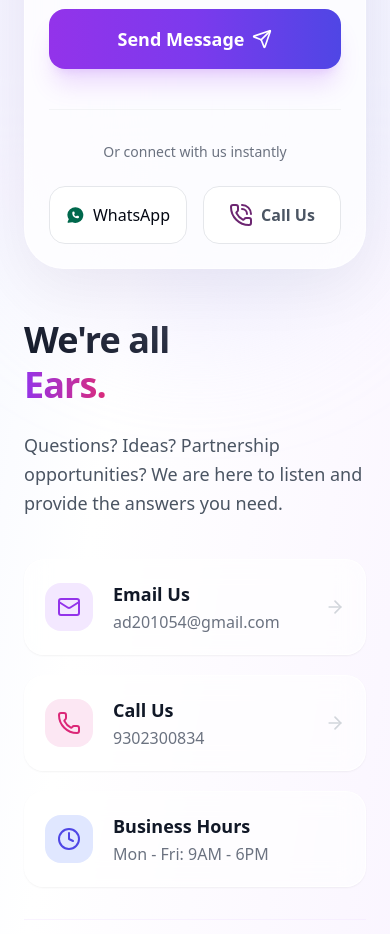
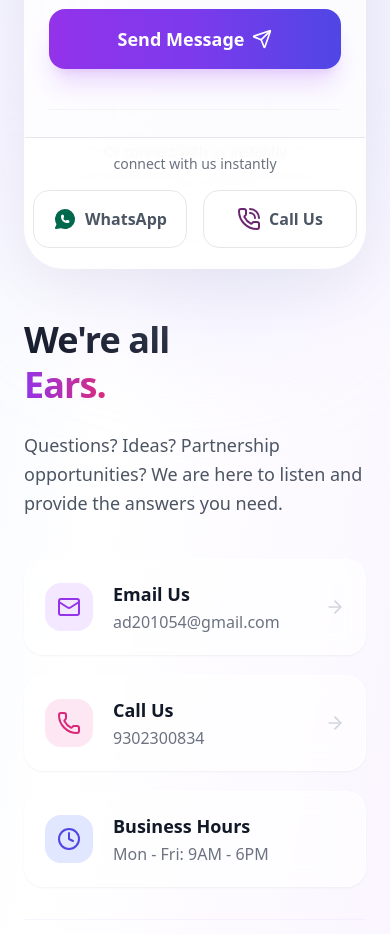
Before and after one commit to ashishkumardubey123/Digital-Web-services-, a Next.js app: page / in a window 390 px wide. Shown: the part 10700-11634 px from the top of the page. Built offline with nearby package versions, Linux system fonts and the light colour scheme.

Commit message:
form call and whatsapp buttons are chenge for there mobile screen

```diff
--- a/src/Components/CallButton.tsx
+++ b/src/Components/CallButton.tsx
@@ -1,4 +1,7 @@
 "use client";
+
+
+//  call now button on commputer screen
 
 import { Phone } from "lucide-react";
 import { motion } from "framer-motion";
--- a/src/app/contact/page.tsx
+++ b/src/app/contact/page.tsx
@@ -137,7 +137,8 @@ const ContactForm = () => {
   };
 
   // Helper for staggered animation delay
-  const getDelay = (index: number) => ({
+  const
+  getDelay = (index: number) => ({
     animationDelay: `${index * 100}ms`,
     animationFillMode: "both", // Ensures element is hidden before animation starts (if animation works), but visible otherwise.
   });
@@ -363,6 +364,7 @@ const ContactForm = () => {
               Or connect with us instantly
             </p>
             <div className="grid grid-cols-2 gap-4">
+
               {/* whatsapp */}
                <a
           href="https://wa.me/+919302300834"
@@ -399,6 +401,54 @@ const ContactForm = () => {
               </a>
             </div>
           </div>
+          {/* for mobile screen buttons   */}
+
+                  <div className="md:hidden fixed bottom-0 left-0 right-0 z-50 bg-white/90 backdrop-blur-md border-t border-gray-200 px-2 pt-4 pb-5">
+
+      <p className="text-center text-gray-500 text-sm mb-4 font-medium">
+      connect with us instantly
+      </p>
+
+      <div className="grid grid-cols-2 gap-4">
+
+        {/* 💬 WhatsApp */}
+        <a
+          href="https://wa.me/+919302300834"
+          target="_blank"
+          rel="noopener noreferrer"
+          className="flex items-center justify-center gap-2 px-4 py-4 rounded-2xl
+                     bg-white border border-gray-200
+                     text-gray-600 font-semibold
+                     hover:border-green-500 hover:text-green-600
+                     hover:bg-green-50
+                     hover:shadow-lg hover:shadow-green-500/10
+                     hover:-translate-y-0.5
+                     transition-all duration-300 group"
+        >
+    <IconBrandWhatsappFilled color="rgba(0,104,76,1)" />
+
+          <span>WhatsApp</span>
+        </a>
+
+        {/* 📞 Call */}
+        <a
+          href="tel:9302300834"
+          className="flex items-center justify-center gap-2 px-4 py-4 rounded-2xl
+                     bg-white border border-gray-200
+                     text-gray-600 font-semibold
+                     hover:border-purple-500 hover:text-purple-600
+                     hover:bg-purple-50
+                     hover:shadow-lg hover:shadow-purple-500/10
+                     hover:-translate-y-0.5
+                     transition-all duration-300 group"
+        >
+      <PhoneCallIcon color="rgba(108,38,113,1)" />
+          <span>Call Us</span>
+        </a>
+
+      </div>
+    </div>
+
         </>
       )}
     </div>
```
